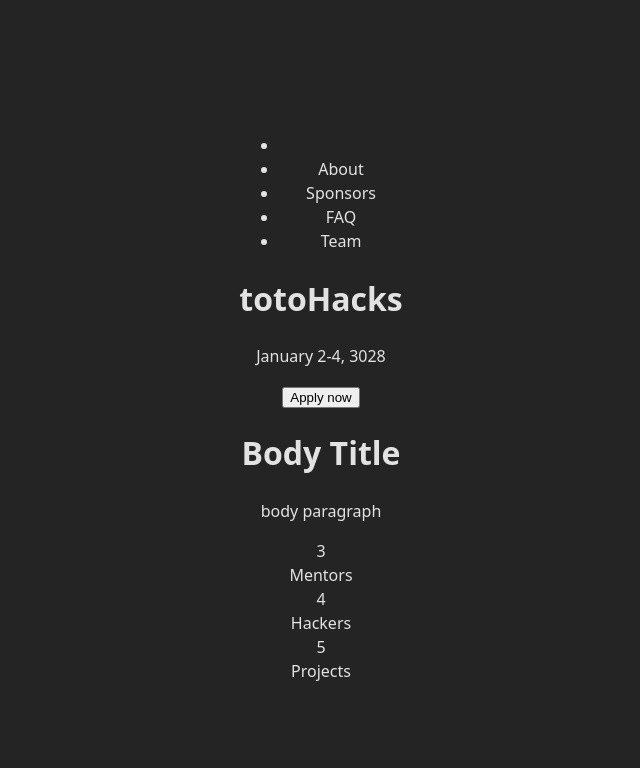
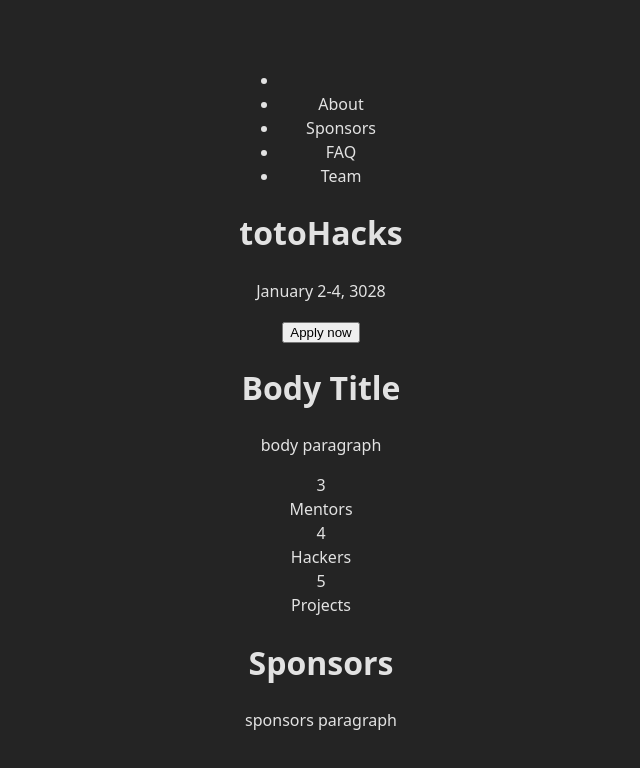
Before and after one commit to Vicente-III-H/hackathon-website, a React (Vite) app: page / in a window 1280 px wide. Shown: the top 768 px of the page, without its empty margins (319-959 px from the left). Built offline with nearby package versions, Linux system fonts and the light colour scheme.

Commit message:
Add basic sponsors section elements

```diff
--- a/src/App.jsx
+++ b/src/App.jsx
@@ -1,6 +1,7 @@
 import './App.css'
 import Body from './sections/body'
 import Hero from './sections/hero'
+import Sponsors from './sections/sponsors'
 import Stats from './sections/stats'
 
 function App() {
@@ -9,6 +10,7 @@ function App() {
       <Hero></Hero>
       <Body></Body>
       <Stats></Stats>
+      <Sponsors></Sponsors>
     </>
   )
 }
--- /dev/null
+++ b/src/sections/sponsors.jsx
@@ -0,0 +1,28 @@
+function SponsorCard() {
+    return (
+        <div>
+
+        </div>
+    )
+}
+
+function Sponsors() {
+    return (
+        <div>
+            <div>
+                <div>
+
+                </div>
+                <div>
+                    <h1>Sponsors</h1>
+                    <p>sponsors paragraph</p>
+                </div>
+            </div>
+            <div>
+                <SponsorCard></SponsorCard>
+            </div>
+        </div>
+    )
+}
+
+export default Sponsors
```
